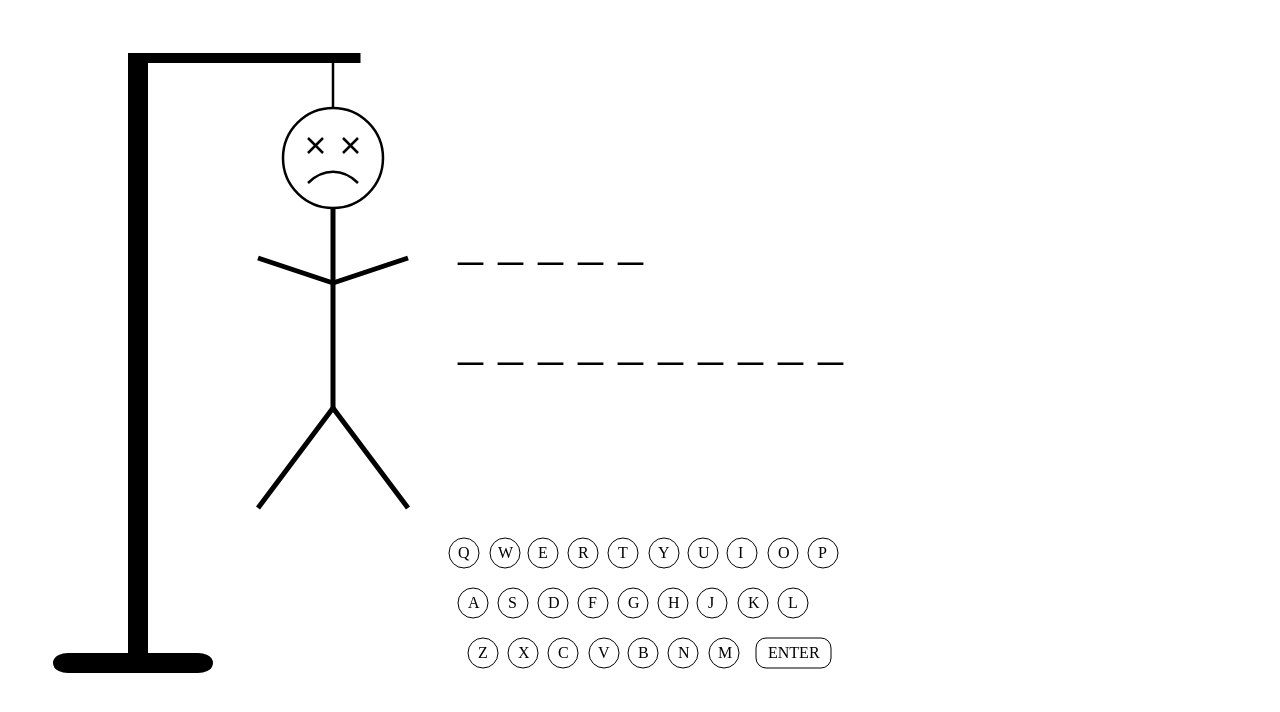
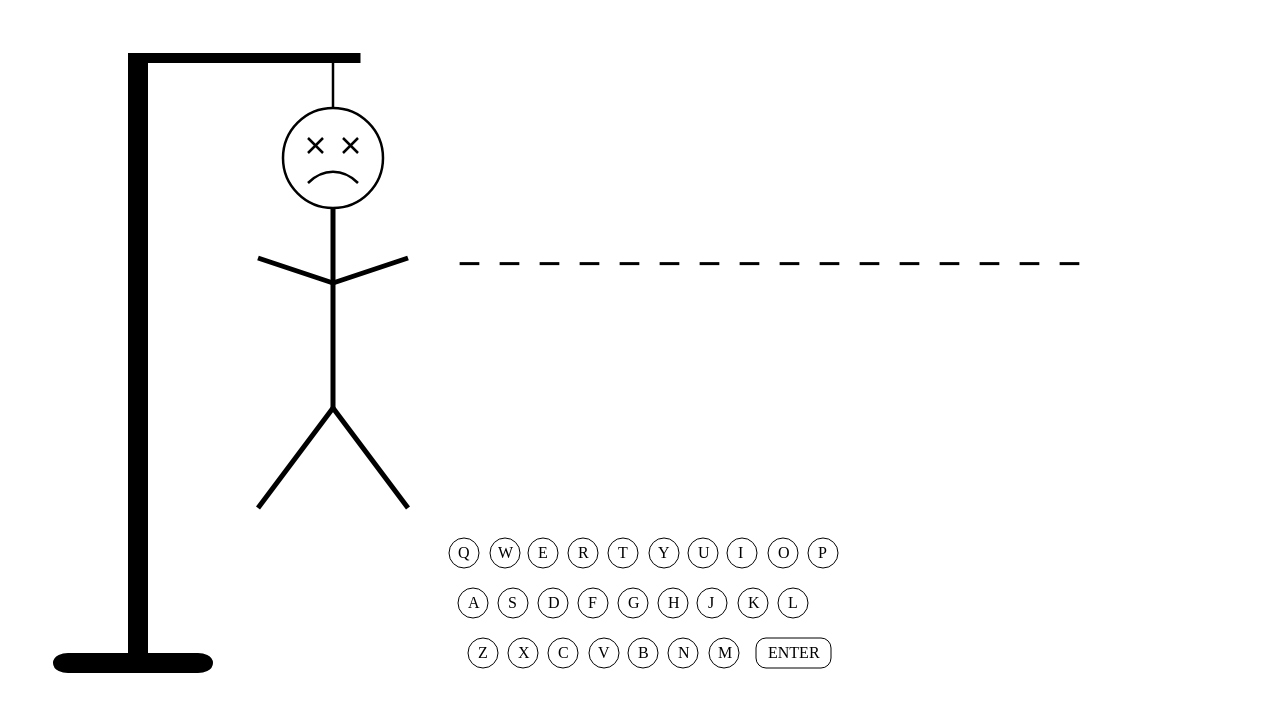
Before and after one commit to naitRAM/react-man, a React (Vite) app: page / in a window 1280 px wide. Shown: the top 712 px of the page. Built offline with nearby package versions, Linux system fonts and the light colour scheme.

Commit message:
fix typography issue with phrase display and make image width dependant on longest word in phrase

```diff
--- a/src/App.jsx
+++ b/src/App.jsx
@@ -6,7 +6,7 @@ function App() {
 
   return (
     <>
-      <HangmanTemplate phrase="Hotel California"/>
+      <HangmanTemplate phrase="TahitianManSport"/>
     </>
   )
 }
--- a/src/components/HangmanTemplate.jsx
+++ b/src/components/HangmanTemplate.jsx
@@ -8,11 +8,17 @@ const HangmanTemplate = ({ phrase }) => {
 
     // values used to render initial underscores in place of unguessed letters
     const initialX = 450;
-    const xLimit = 1000;
+    let xLimit = 800;
     const initialY = 250;
 
     // find longestWord in phrase
     const longestWord = words.reduce((previous, current) => current.length > previous.length ? current : previous);
+
+    // width of SVG will depend on the size of the longest word in the phrase
+    // a longestWord length of 9 will fit perfectly within the initial xLimit width value
+    if (longestWord.length > 9) {
+        xLimit += 45 * (longestWord.length - 9)
+    }
 
     // set up state for keyboard
     const letters = "qwertyuiopasdfghjklzxcvbnm";
@@ -58,16 +64,13 @@ const HangmanTemplate = ({ phrase }) => {
         if (!letter) {
             return;
         }
-
         // get key status object to update
         const toUpdate = keyStatus[letter];
 
         if (phrase.includes(letter)) {
             // green if guess is good
             toUpdate['color'] = 'green';
-
             // update guess state so that guessed letters are revealed in the phrase
-
             const oldGuess = guessed;
             //need to keep unguessed letters masked
             const newGuess = words.map((word) => '_'.repeat(word.length));
@@ -103,11 +106,6 @@ const HangmanTemplate = ({ phrase }) => {
         console.log(allKeys);
         setKeyStatus(allKeys);
     };
-
-
-
-
-
 
     return (
         <>
@@ -150,10 +148,8 @@ const HangmanTemplate = ({ phrase }) => {
                 <circle cx="497" cy="545" r="15" strokeWidth="1" stroke="black" fill={keyStatus['w']['color']} />
                 <text x="490" y="550" id="w" onClick={click}>W</text>
 
-
                 <circle cx="535" cy="545" r="15" strokeWidth="1" stroke="black" fill={keyStatus['e']['color']} />
                 <text x="530" y="550" id="e" onClick={click}>E</text>
-
 
                 <circle cx="575" cy="545" r="15" strokeWidth="1" stroke="black" fill={keyStatus['r']['color']} />
                 <text x="570" y="550" id="r" onClick={click}>R</text>
@@ -227,10 +223,6 @@ const HangmanTemplate = ({ phrase }) => {
                 <rect x="748" y="630" height="30" width="75" fill="none" rx="10" strokeWidth="1" stroke="black" />
                 <text x="760" y="650" onClick={submit}>ENTER</text>
 
-
-
-
-
             </svg>
         </>
     );
--- a/src/components/HangmanWord.jsx
+++ b/src/components/HangmanWord.jsx
@@ -2,8 +2,16 @@ const HangmanWord = ({ word, row, y, x}) => {
     return (
         <>
             {word.split('').map((letter, i) => {
-                let comp = (<text style={{fontWeight: "lighter", fontSize: "50px"}} key={`${row}${i}`} x={x} y={y + (row * 100)}>{letter}</text>);
-                x += 40;
+                let comp = (<text style={{fontWeight: "lighter", fontSize: "50px", fontFamily: "Calibri"}} key={`${row}${i}`} x={x} y={y + (row * 100)}>{letter}</text>);
+
+                // a fix for spacing issues between text elements with narrow letters
+                if (word[i] == "I") {
+                    x += 25;
+                } else {
+                    x += 40;
+                }
+
+
                 return comp;
             })
             }
```
